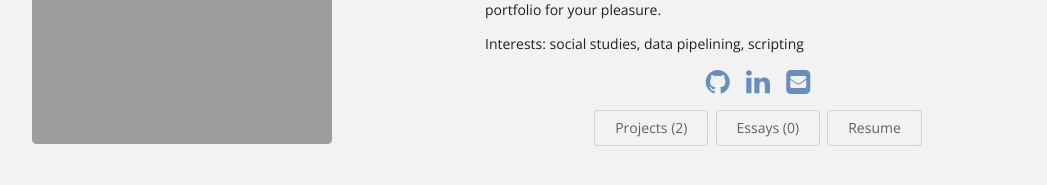
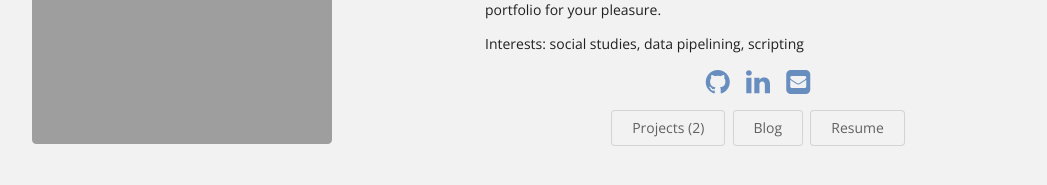
Before and after one commit to sandriyishen/sandriyishen.github.io, a Jekyll site: the page built from index.html, in a window 1280 px wide. Shown: the part 405-590 px from the top of the page, without its empty margins (169-1216 px from the left). Built offline with Jekyll 4.4.1, drawn with Linux system fonts in a browser that asks for light colours.

Commit message:
Update theme-home-builtin-2.html

```diff
--- a/_includes/theme-home-builtin-2.html
+++ b/_includes/theme-home-builtin-2.html
@@ -1,7 +1,5 @@
 <!-- Home page design with large image to left of bio info. -->
-{% assign essay_pages = site.pages | where: "type", "essay"  | where_exp: "page", "page.draft != true" %}
 {% assign project_pages = site.pages | where: "type", "project" | where_exp: "page", "page.draft != true" %}
-{% assign num_essays = essay_pages.size %}
 {% assign num_projects = project_pages.size %}
 
 <div style="height: 100%;" class="ui middle aligned two column centered stackable grid container">
@@ -30,8 +28,8 @@
       <a href="{{ site.baseurl}}/projects/">
         <button class="ui basic button">Projects ({{ num_projects }})</button>
       </a>
-      <a href="{{ site.baseurl}}/essays/">
-        <button class="ui basic button">Essays ({{ num_essays }})</button>
+      <a href="https://sandriyishen.wixsite.com/blindspot">
+        <button class="ui basic button">Blog </button>
       </a>
       <a href="{{ site.baseurl}}/bio/">
         <button class="ui basic button">{{ site.bio-page-label }}</button>
```
